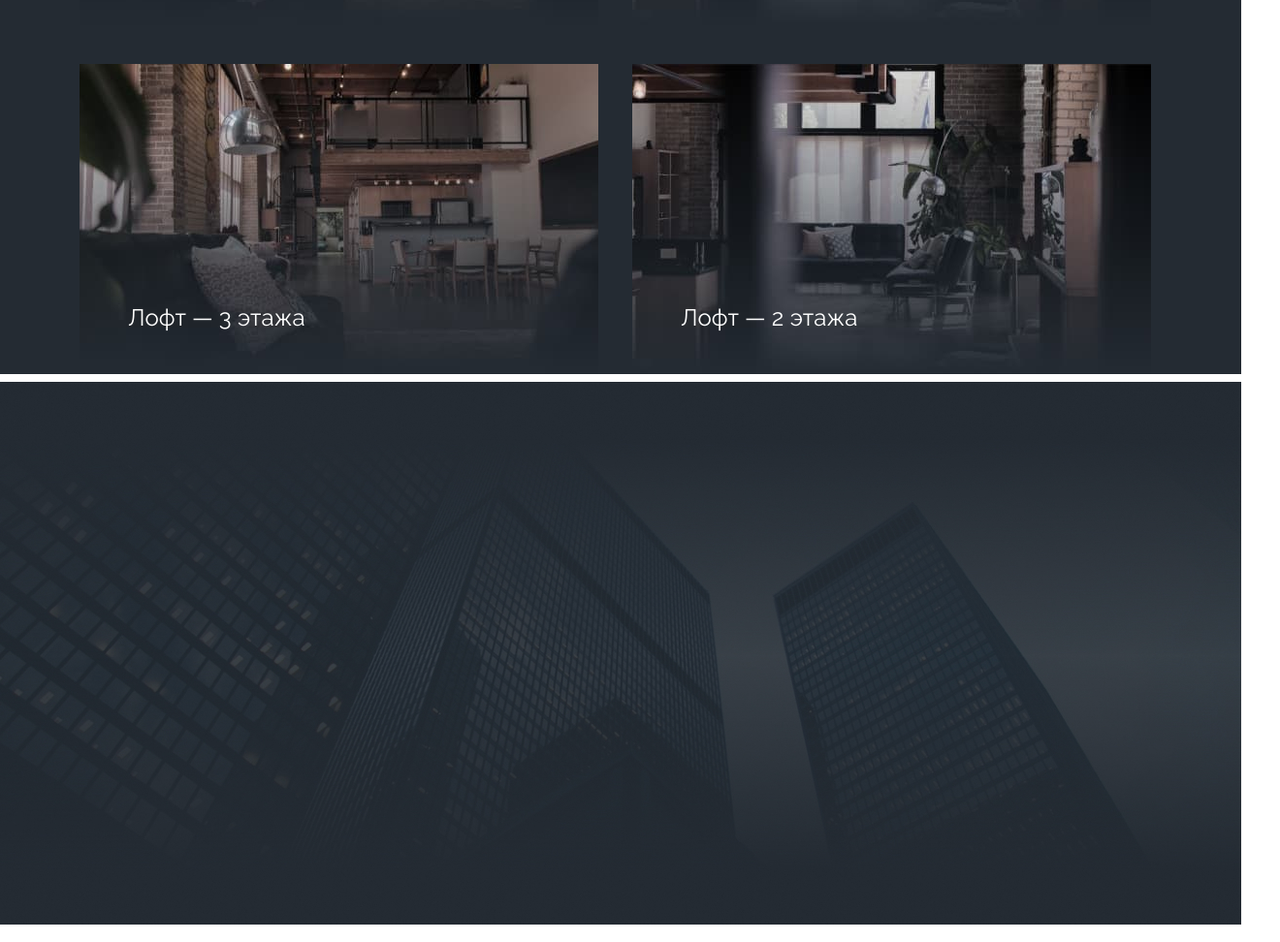
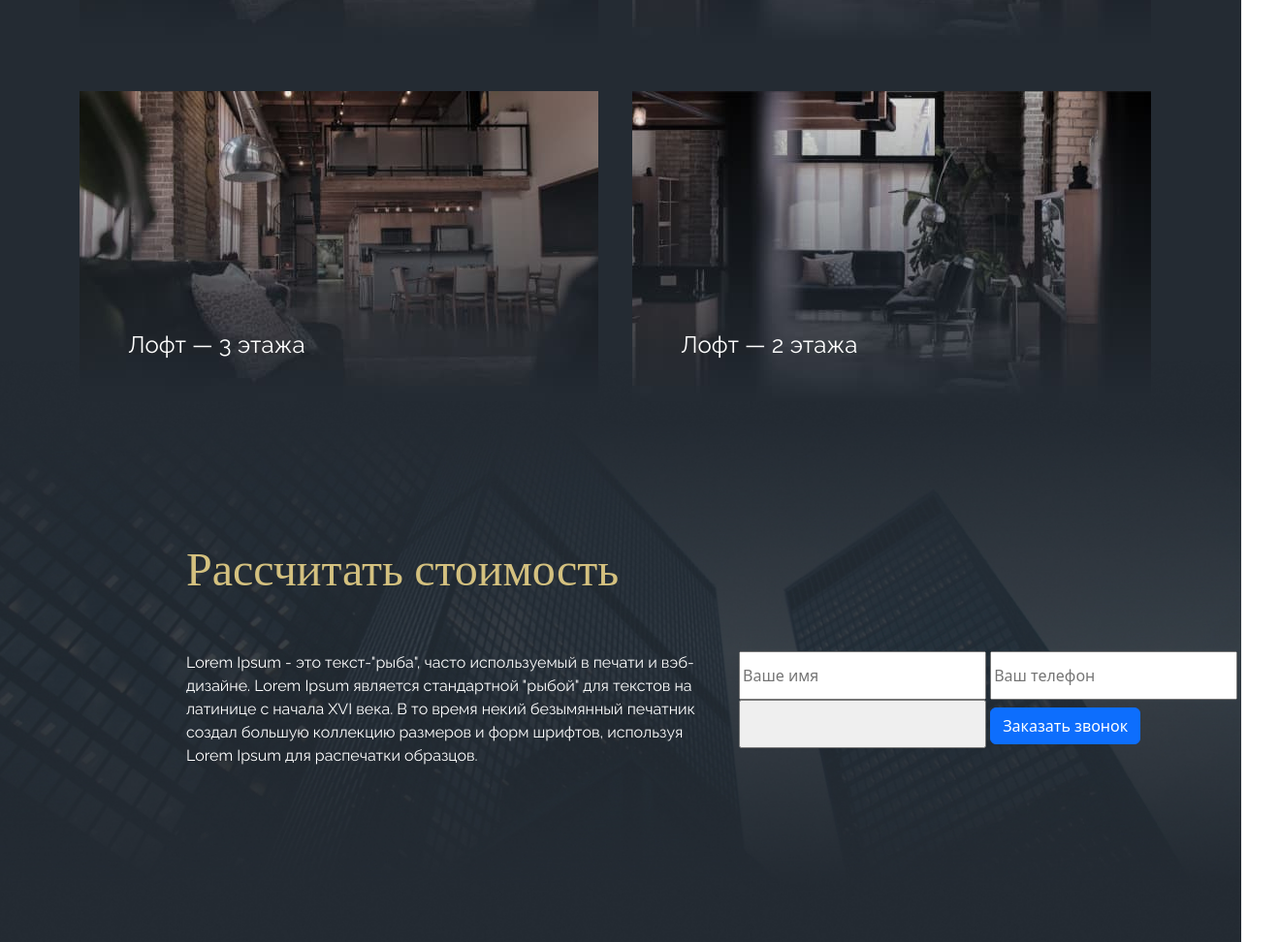
Before and after one commit to Preshepkin/Residential_complex, a website: page src/index.html in a window 1280 px wide. Shown: the part 1717-2689 px from the top of the page at 97% size, 1320 px wide, since content can reach past the window. Drawn offline with nearby package versions, Linux system fonts and the light colour scheme.

Commit message:
add/input

```diff
--- a/src/index.html
+++ b/src/index.html
@@ -105,9 +105,9 @@
 				</div>
 			</div>
 		</div>
-		<div class="following">
+		<section class="following">
 			<div class="container">
-				<div class="title_left">Выпoлняю cлeдующие виды paбoт</div>
+				<h2 class="title_left">Выпoлняю cлeдующие виды paбoт</h2>
 					<div class="row">
 						<div class="col-md-6">
 							<div class="following_wrapper">
@@ -135,14 +135,34 @@
 						</div>
 					</div>
 				</div>
-			</div>
+			</section>
 	</section>
 	<section class="calculate">
 		<div class="container">
-			<h2 class="title_left"></h2>
+			<h2 class="title_left">Рассчитать стоимость</h2>
+				<div class="row">
+					<div class="col-md-6">
+						<div class="calculate_wrapper">
+							<div class="calculate_wrapper_lorem">
+								Lorem Ipsum - это текст-"рыба", часто используемый в печати и вэб-дизайне. Lorem Ipsum является стандартной "рыбой" для текстов на латинице с начала XVI века. В то время некий безымянный печатник создал большую коллекцию размеров и форм шрифтов, используя Lorem Ipsum для распечатки образцов.
+							</div>
+						</div>
+					</div>
+					<div class="col-md-6">
+						<div class="calculate_wrapper">
+							<div class="calculate_wrapper_form">
+								<form action="#">
+									<input type="name" maxlength='5'required placeholder="Ваше имя">
+									<input type="tel" maxlength='5'required placeholder="Ваш телефон">
+									<input type="button" required  placeholder="Ваш телефон">
+									<a class="btn btn-primary" href="#" role="button">Заказать звонок</a>
+								</form>
+
+							</div>
+						</div>
+					</div>
+				</div>
 		</div>
-
 	</section>
-
 </body>
 </html>
--- a/src/sass/style.sass
+++ b/src/sass/style.sass
@@ -3,9 +3,10 @@
 @import 'block/title'
 
 .container
+	position: relative
 	width: 1140px
 	margin: 0 auto
-	position: relative
+
 
 .complex
 	position: relative
@@ -98,14 +99,15 @@ header
 				line-height: 27px
 				text-align: center
 				color: #FFFFFF
-				margin-bottom: 60px
+				margin-bottom: 120px
+
 
 .following
-	min-height: 770px
-	margin-top: 60px
+	position: relative
+	height: 770px
 	&_wrapper
+		margin-top: 50px
 		position: relative
-		margin-top: 40px
 		&_descr
 			position: absolute
 			padding: 248px 132px 50px 50px
@@ -116,39 +118,21 @@ header
 			line-height: 28px
 			color: #FFFFFF
 .calculate
-	min-height: 560px
+	padding: 180px
+	min-height: 570px
 	background: url('../img/skyscraper.jpg') center center/cover no-repeat
 	&_wrapper
-		margin-top: 180px
+		margin-top: 48px
 		&_lorem
-			margin-top: 50px
 			font-family: 'Raleway'
 			font-style: normal
 			font-weight: 400
 			font-size: 16px
 			line-height: 24px
 			color: #FFFFFF
-		// &_we
-		// 	font-family: 'Raleway'
-		// 	font-style: normal
-		// 	font-weight: 400
-		// 	font-size: 13px
-		// 	line-height: 16px
-		// 	text-align: center
-		// 	color: #E7E7E7
-		&_form
-			margin-top: 34px
 
 form
 
 	input
-		padding: 12px 84px 12px 84px
 		width: 255px
 		height: 50px
-		background: rgba(255, 255, 255, 0.203)
-		font-family: 'Raleway'
-		font-style: normal
-		font-weight: 400
-		font-size: 14px
-		line-height: 27px
-		color: #BEBEBE
```
Also changed, not shown: src/css/style.min.css.
